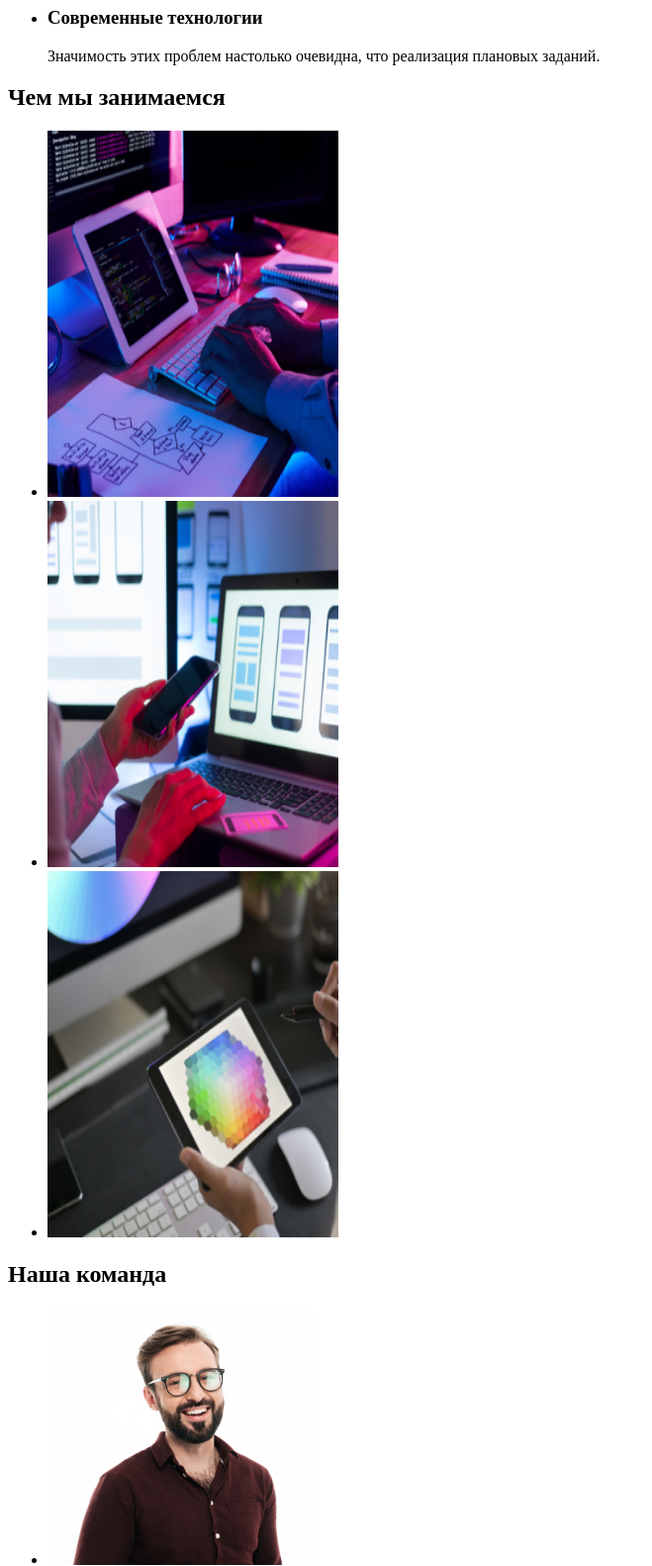
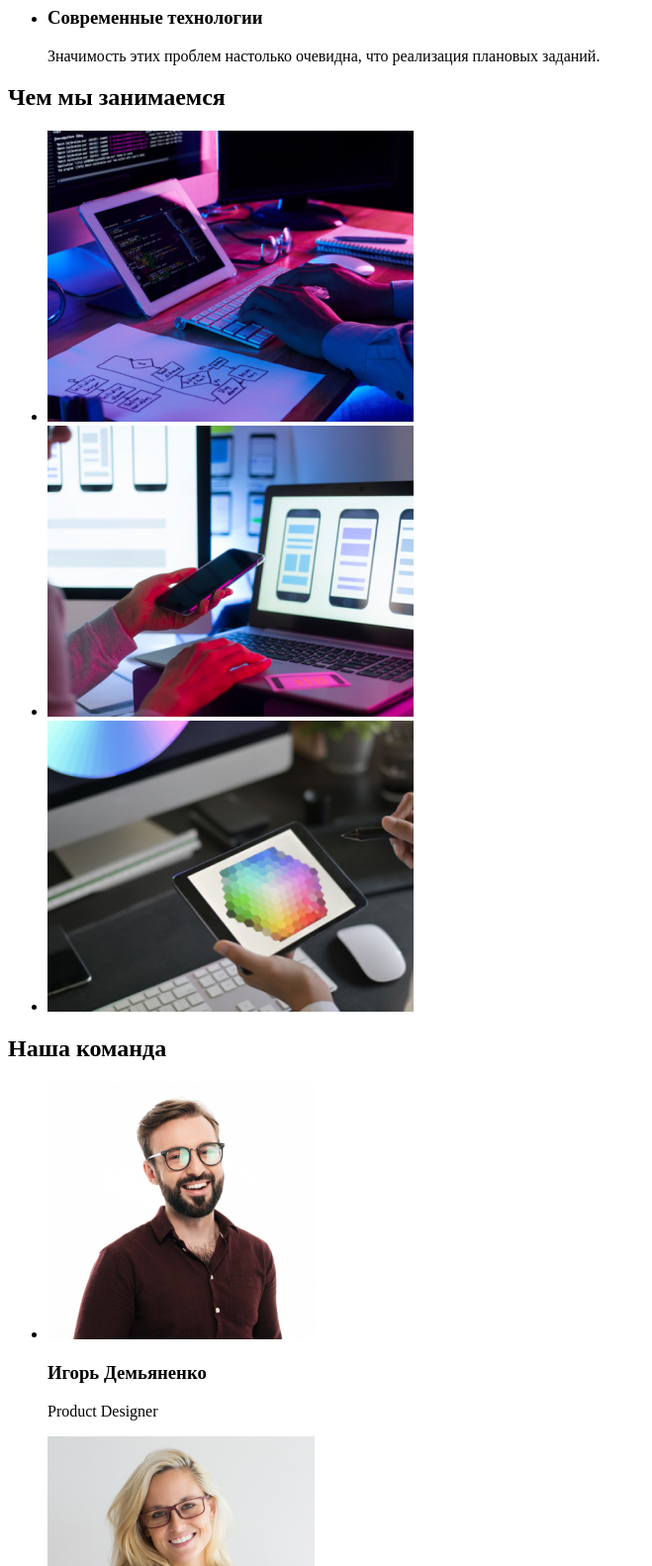
Before and after one commit to LarysaTymoshenko/goit-markup-hw-01, a plain HTML site: page index.html in a window 1280 px wide. Shown: the part 480-2062 px from the top of the page at 99% size, without its empty margins (0-659 px from the left). Drawn offline with Linux system fonts and the light colour scheme.

Commit message:
commit2
исправление дом. задания

```diff
--- a/index.html
+++ b/index.html
@@ -23,13 +23,12 @@
      </ul>
     </header>
     <main>
-    <div>
+
 
     <section>
         <h1>Эффективные решения для вашего бизнеса </h1>
         <button type="button">Заказать услугу</button>
          </section>
-        </div>
     <!--Особенности-->
     <section>
     <h2 hidden>Особенности</h2>
@@ -54,9 +53,9 @@
 <section>
     <h2>Чем мы занимаемся</h2>
     <ul>
-    <li> <img src="./images/a/imgone.png" alt="Создание сайта" width="294" height ="370"> </li>
-    <li> <img src="./images/a/imgtwo.png" alt="Мобильная версия сайта"width="294" height ="370">  </li>
-    <li> <img src="./images/a/imgthree.png" alt="Дизайнерское оформление" width="294" height ="370">  </li>
+    <li> <img src="./images/a/img1.jpg" alt="Создание сайта" width="370" height ="294"> </li>
+    <li> <img src="./images/a/img2.jpg" alt="Мобильная версия сайта" width="370" height ="294">  </li>
+    <li> <img src="./images/a/img3.jpg" alt="Дизайнерское оформление" width="370" height ="294">  </li>
     </ul>
 </section>
 <section>
```
Also changed, not shown: images/a/img1.jpg (added), images/a/img2.jpg (added), images/a/img3.jpg (added), images/a/imgone.png (deleted), images/a/imgthree.png (deleted), images/a/imgtwo.png (deleted), style.css (added), 1 other file.
